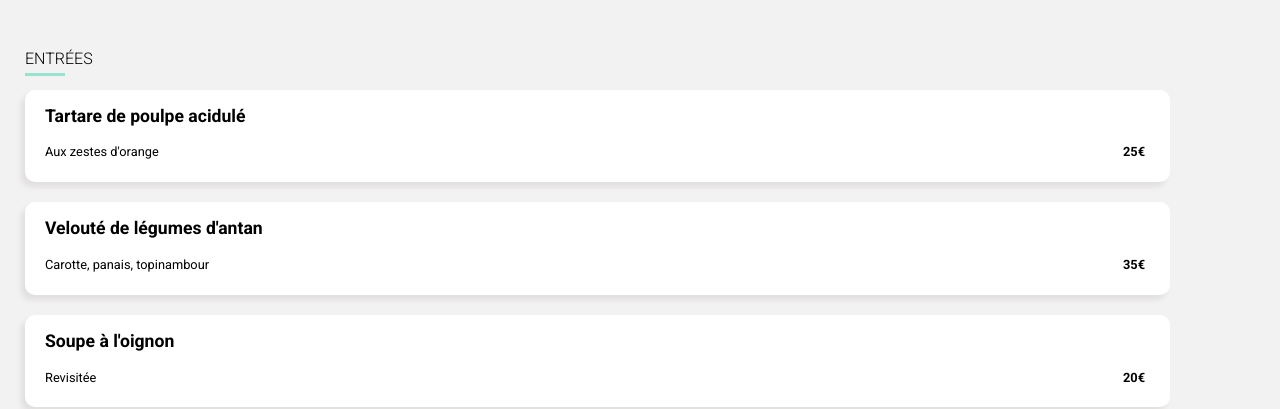
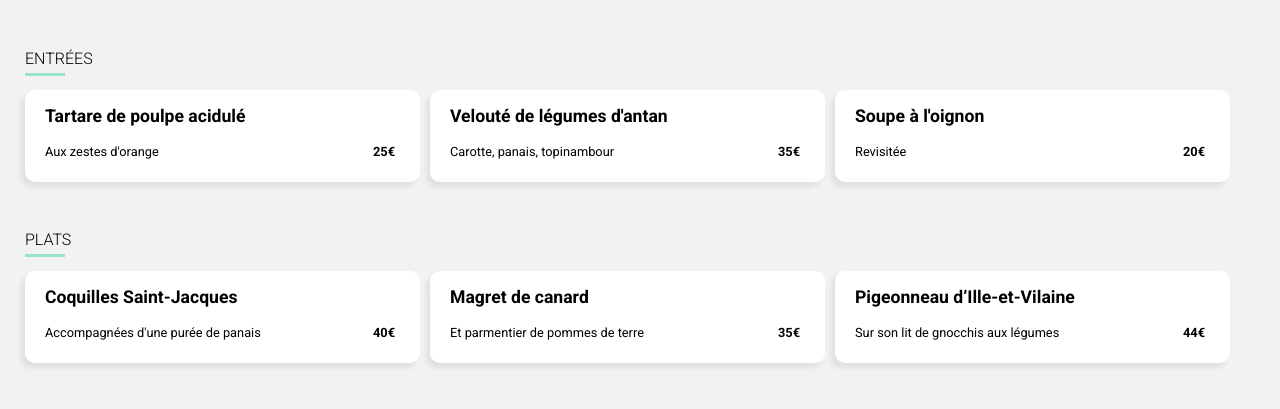
Before and after one commit to scorr-oc/StephanieCorrias_3_26042021, a website: page a_la_francaise.html in a window 1280 px wide. Shown: the part 299-708 px from the top of the page. Drawn offline with Linux system fonts and the light colour scheme; a web font is replaced by a local one.

Commit message:
liens responsive

```diff
--- a/a_la_francaise.html
+++ b/a_la_francaise.html
@@ -6,6 +6,8 @@
         <meta name="viewport" content="width=device-width, initial-scale=1.0"/>
         <script src="https://kit.fontawesome.com/be7593c075.js" crossorigin="anonymous"></script>
         <link rel="stylesheet" href="css/style.css"/>
+        <link rel="stylesheet" href="css/tablette.css"/>
+        <link rel="stylesheet" href="css/dekstop.css"/>
         <link rel="preconnect" href="https://fonts.gstatic.com">
         <link href="https://fonts.googleapis.com/css2?family=Roboto:wght@300;400;500;700&family=Shrikhand&display=swap" rel="stylesheet">
     </head>
```
Also changed, not shown: la_note_enchantee.html (+2 -0 lines), le_delice_des_sens.html (+2 -0 lines).
